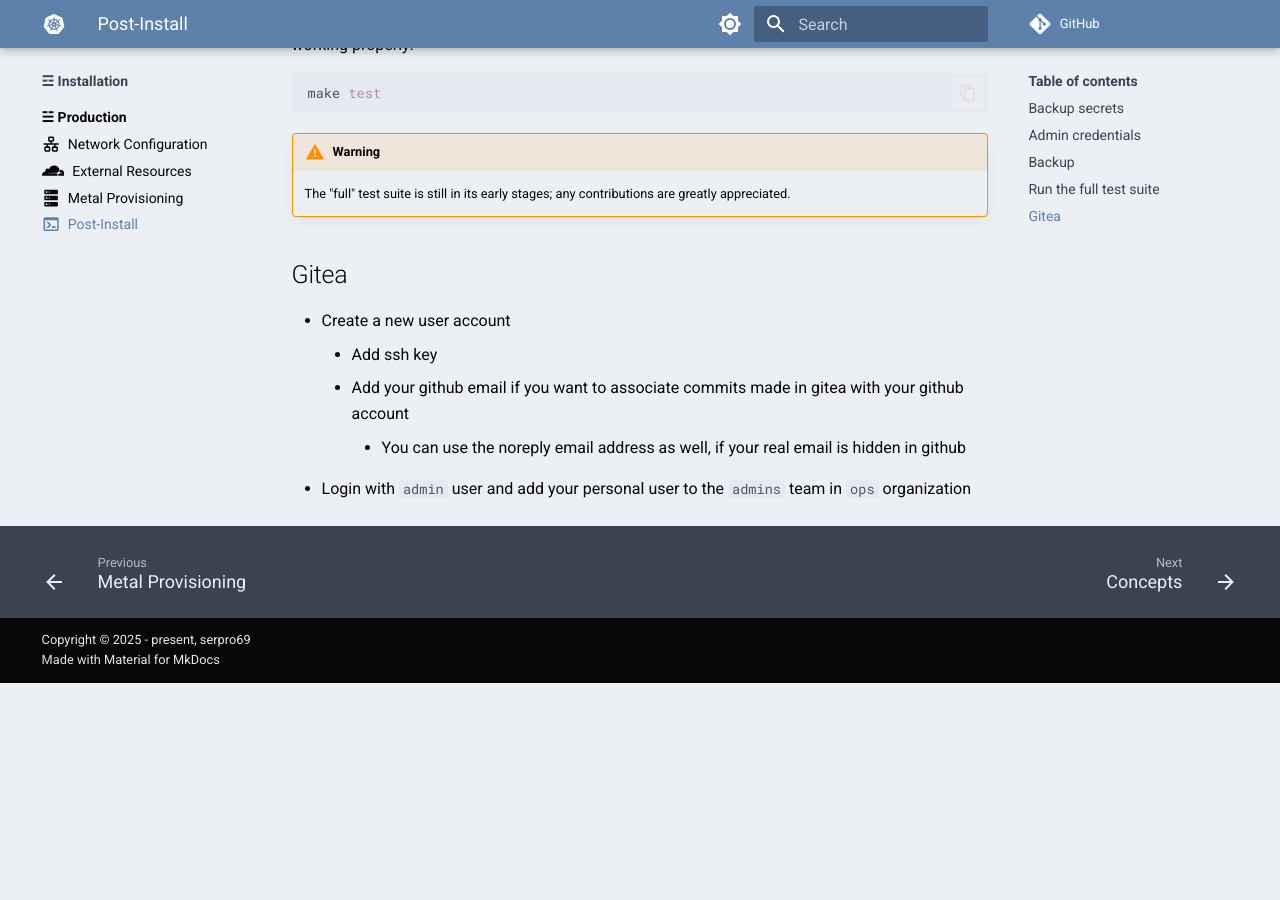
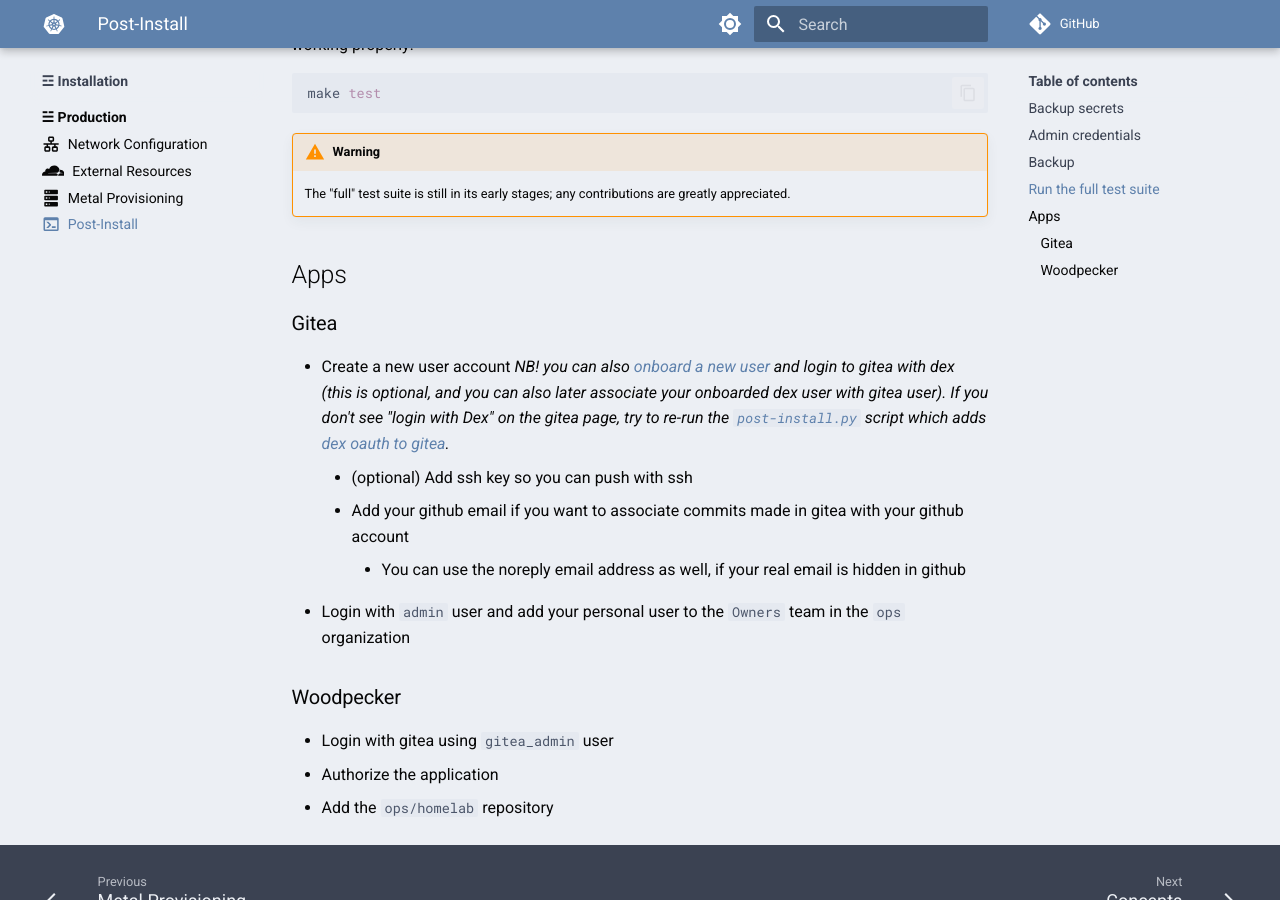
Before and after one commit to serpro69/ktchn8s, an MkDocs documentation site: the page built from docs/installation/post_install.md, in a window 1280 px wide and 900 px high, scrolled down 1270 px. Built offline with MkDocs 1.6.1 and Material for MkDocs 9.7.7, drawn with Linux system fonts in a browser that asks for light colours; comment, search, counter and statistics services are not loaded; before the commit the page ends 1953 px from its top, so only the background shows below that.

Commit message:
Update post-install docs for the applications

```diff
--- a/docs/installation/post_install.md
+++ b/docs/installation/post_install.md
@@ -45,10 +45,19 @@
 !!! warning
     The "full" test suite is still in its early stages; any contributions are greatly appreciated.
 
-## Gitea
+## Apps
+
+### Gitea
 
 - Create a new user account
-    - Add ssh key
+  _NB! you can also [onboard a new user](../guides/how_to_onboard_users.md) and login to gitea with dex (this is optional, and you can also later associate your onboarded dex user with gitea user). If you don't see "login with Dex" on the gitea page, try to re-run the [`post-install.py`](https://github.com/serpro69/ktchn8s/blob/master/scripts/post-install.py) script which adds [dex oauth to gitea](https://github.com/serpro69/ktchn8s/blob/e90594b6a6e0b0cce76f86b8d0fe9b0b90c2f16f/scripts/post-install.py#L127-L152)._
+    - (optional) Add ssh key so you can push with ssh
     - Add your github email if you want to associate commits made in gitea with your github account
         - You can use the noreply email address as well, if your real email is hidden in github
-- Login with `admin` user and add your personal user to the `admins` team in `ops` organization
+- Login with `admin` user and add your personal user to the `Owners` team in the `ops` organization
+
+### Woodpecker
+
+- Login with gitea using `gitea_admin` user
+- Authorize the application
+- Add the `ops/homelab` repository
```
